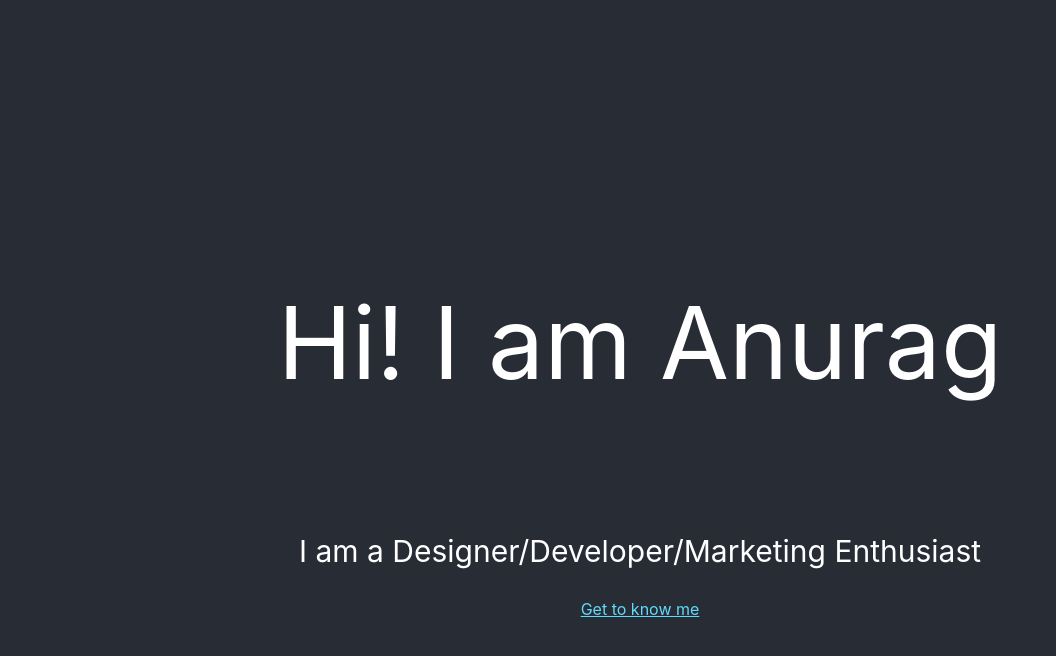
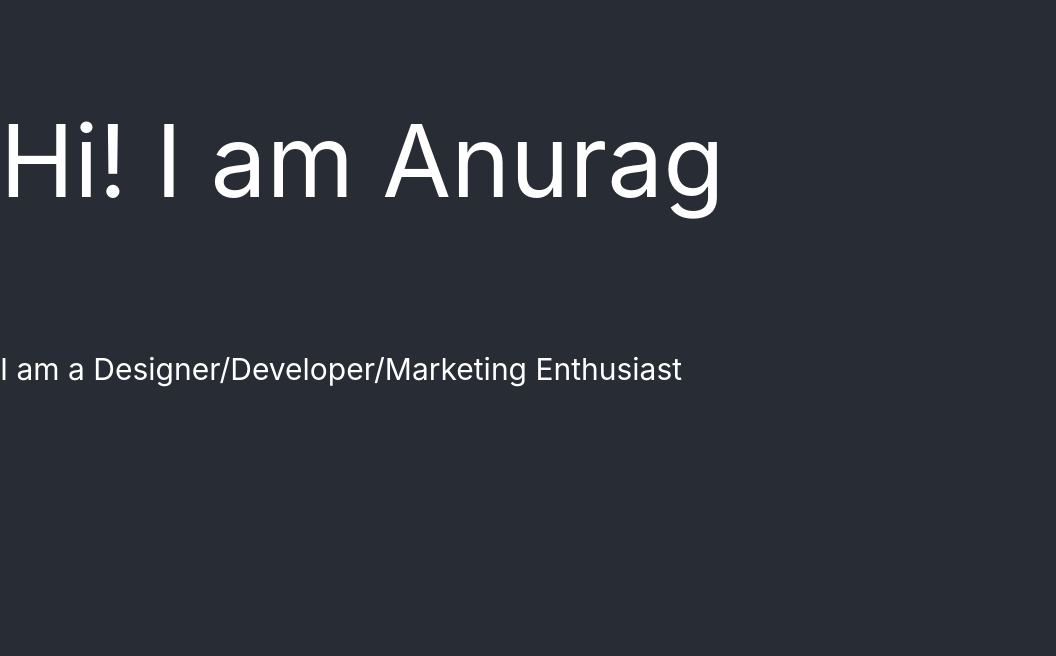
Before and after one commit to anothereleven/myportfolio, a React (Create React App) app: page / in a window 1280 px wide. Shown: the top 656 px of the page, without its empty margins (0-1056 px from the left). Built offline with nearby package versions, Linux system fonts and the light colour scheme.

Commit message:
left align

```diff
--- a/src/App.css
+++ b/src/App.css
@@ -1,5 +1,5 @@
 .App {
-  text-align: center;
+  text-align: left;
 }
 
 .App-logo {
@@ -18,10 +18,12 @@
   min-height: 100vh;
   display: flex;
   flex-direction: column;
-  align-items: center;
-  justify-content: center;
+  align-items: left
+;
+  justify-content: left;
   font-size: 100;
   color: white;
+
 }
 
 .App-link {
--- a/src/App.js
+++ b/src/App.js
@@ -18,7 +18,6 @@ function App() {
           target="_blank"
           rel="noopener noreferrer"
         >
-          Get to know me
         </a>
       </header>
     </div>
```
